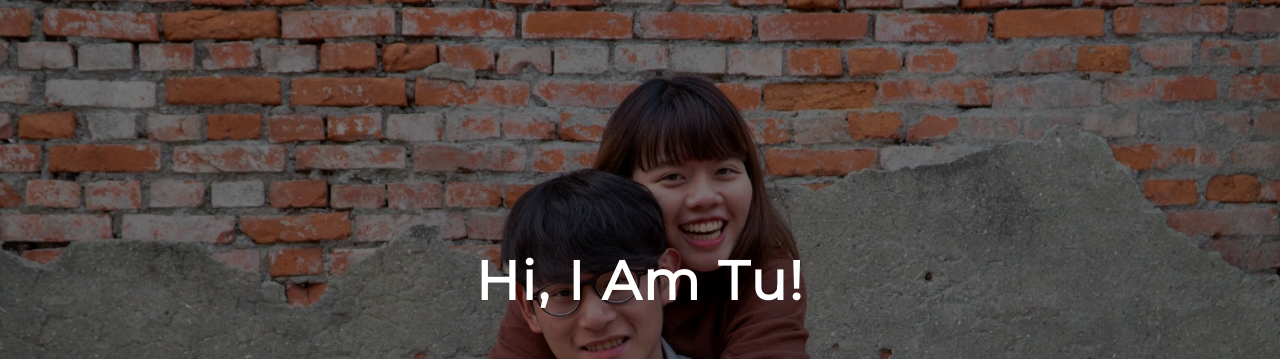
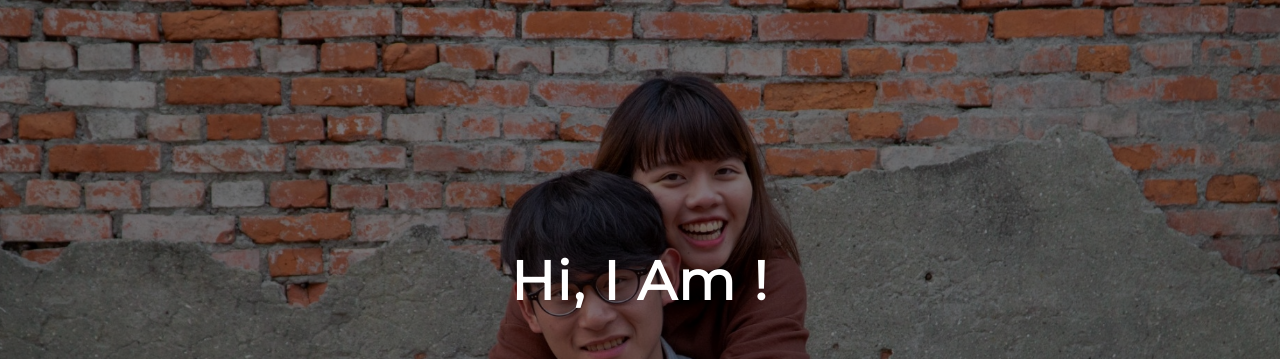
Before and after one commit to paulhuang1027/2018web, a plain HTML site: page index.html in a window 1280 px wide. Shown: the part 62-421 px from the top of the page. Drawn offline with Linux system fonts and the light colour scheme.

Commit message:
Remove the Tu

```diff
--- a/index.html
+++ b/index.html
@@ -43,7 +43,7 @@
     <div class="overlay"></div>
     <div class="container_table">
       <div class="container_table_cell">
-        <h2>Hi, I am Tu!</h2>
+        <h2>Hi, I am !</h2>
         <div class="social_icons">
           <a href="https://www.facebook.com/profile.php?id=100002213454427" target="_blank"><i class="fa fa-facebook" aria-hidden="true"></i></a>
 
```
